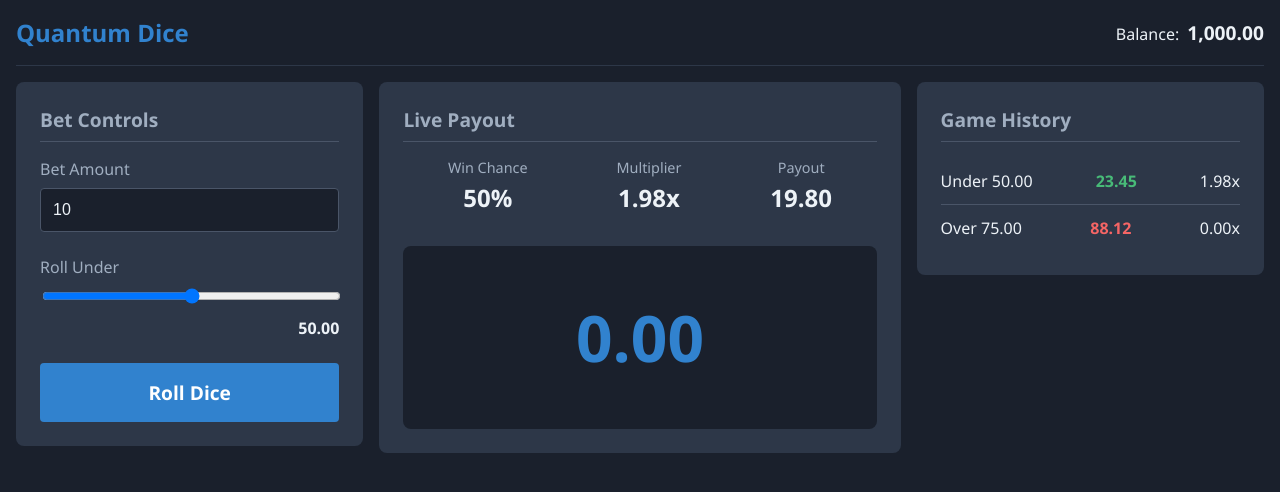
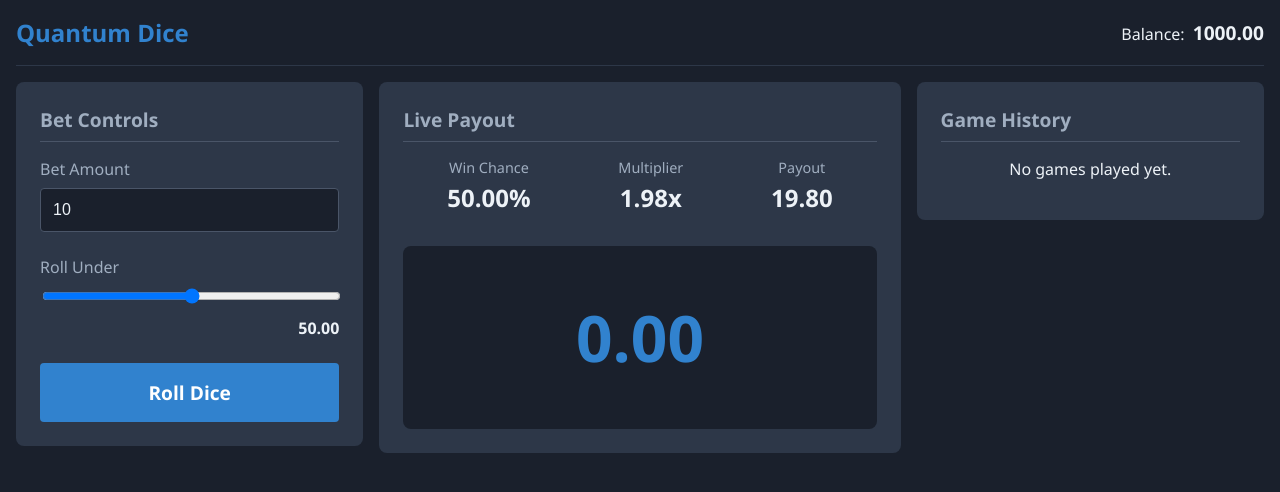
Before and after one commit to weirdspin/quantumdice, a React (Vite) app in the folder quantumdice/: page / in a window 1280 px wide. Shown: the top 492 px of the page. Built offline with nearby package versions, Linux system fonts and the light colour scheme.

Commit message:
state and interactivity implementation

```diff
--- a/quantumdice/src/App.jsx
+++ b/quantumdice/src/App.jsx
@@ -1,23 +1,77 @@
-import React from 'react';
+import React, { useState, useEffect } from 'react';
 import BetControls from './BetControls';
 import PayoutDisplay from './PayoutDisplay';
 import GameHistory from './GameHistory';
+import { calculatePayout, generateServerSeed, getRollResult } from './gameLogic';
 import './App.css';
 
 function App() {
+  const [balance, setBalance] = useState(1000.00);
+  const [betAmount, setBetAmount] = useState(10.00);
+  const [sliderValue, setSliderValue] = useState(50.00);
+  const [winChance, setWinChance] = useState(50.00);
+  const [payout, setPayout] = useState(1.98);
+  const [gameHistory, setGameHistory] = useState([]);
+
+  // Provably Fair State
+  const [serverSeed, setServerSeed] = useState(generateServerSeed());
+  const [clientSeed, setClientSeed] = useState('lucky'); // User-configurable
+  const [nonce, setNonce] = useState(0);
+
+  useEffect(() => {
+    setWinChance(sliderValue);
+    const newPayout = calculatePayout(sliderValue);
+    setPayout(newPayout);
+  }, [sliderValue]);
+
+  const handleRollDice = async () => {
+    if (balance < betAmount) {
+      alert("You don't have enough balance to make this bet.");
+      return;
+    }
+
+    const roll = await getRollResult(serverSeed, clientSeed, nonce);
+    const win = roll < sliderValue;
+
+    const newBalance = win ? balance + betAmount * (payout - 1) : balance - betAmount;
+    setBalance(newBalance);
+
+    const game = {
+      betType: 'Under',
+      target: sliderValue,
+      roll,
+      win,
+      payout: win ? payout : 0,
+    };
+    setGameHistory([game, ...gameHistory]);
+
+    setNonce(nonce + 1);
+    setServerSeed(generateServerSeed()); // Generate a new seed for the next roll
+  };
+
   return (
     <div className="app">
       <header className="app-header">
         <h1>Quantum Dice</h1>
         <div className="balance">
           <span>Balance:</span>
-          <strong>1,000.00</strong>
+          <strong>{balance.toFixed(2)}</strong>
         </div>
       </header>
       <main className="app-main">
-        <BetControls />
-        <PayoutDisplay />
-        <GameHistory />
+        <BetControls
+          betAmount={betAmount}
+          setBetAmount={setBetAmount}
+          sliderValue={sliderValue}
+          setSliderValue={setSliderValue}
+          handleRollDice={handleRollDice}
+        />
+        <PayoutDisplay
+          winChance={winChance}
+          payout={payout}
+          betAmount={betAmount}
+        />
+        <GameHistory gameHistory={gameHistory} />
       </main>
     </div>
   );
--- a/quantumdice/src/BetControls.jsx
+++ b/quantumdice/src/BetControls.jsx
@@ -1,20 +1,31 @@
 import React from 'react';
 import './BetControls.css';
 
-const BetControls = () => {
+const BetControls = ({ betAmount, setBetAmount, sliderValue, setSliderValue, handleRollDice }) => {
   return (
     <div className="bet-controls">
       <h2>Bet Controls</h2>
       <div className="control-group">
         <label>Bet Amount</label>
-        <input type="number" defaultValue="10" />
+        <input
+          type="number"
+          value={betAmount}
+          onChange={(e) => setBetAmount(parseFloat(e.target.value))}
+        />
       </div>
       <div className="control-group">
         <label>Roll Under</label>
-        <input type="range" min="0.01" max="99.99" step="0.01" defaultValue="50" />
-        <span>50.00</span>
+        <input
+          type="range"
+          min="2"
+          max="98"
+          step="1"
+          value={sliderValue}
+          onChange={(e) => setSliderValue(parseFloat(e.target.value))}
+        />
+        <span>{sliderValue.toFixed(2)}</span>
       </div>
-      <button className="roll-button">Roll Dice</button>
+      <button className="roll-button" onClick={handleRollDice}>Roll Dice</button>
     </div>
   );
 };
--- a/quantumdice/src/GameHistory.jsx
+++ b/quantumdice/src/GameHistory.jsx
@@ -1,22 +1,22 @@
 import React from 'react';
 import './GameHistory.css';
 
-const GameHistory = () => {
+const GameHistory = ({ gameHistory }) => {
   return (
     <div className="game-history">
       <h2>Game History</h2>
       <ul>
-        <li>
-          <span>Under 50.00</span>
-          <span className="win">23.45</span>
-          <span>1.98x</span>
-        </li>
-        <li>
-          <span>Over 75.00</span>
-          <span className="loss">88.12</span>
-          <span>0.00x</span>
-        </li>
-        {/* More placeholder items */}
+        {gameHistory.length === 0 ? (
+          <p>No games played yet.</p>
+        ) : (
+          gameHistory.map((game, index) => (
+            <li key={index}>
+              <span>{game.betType} {game.target.toFixed(2)}</span>
+              <span className={game.win ? 'win' : 'loss'}>{game.roll.toFixed(2)}</span>
+              <span>{game.payout.toFixed(2)}x</span>
+            </li>
+          ))
+        )}
       </ul>
     </div>
   );
--- a/quantumdice/src/PayoutDisplay.jsx
+++ b/quantumdice/src/PayoutDisplay.jsx
@@ -1,22 +1,22 @@
 import React from 'react';
 import './PayoutDisplay.css';
 
-const PayoutDisplay = () => {
+const PayoutDisplay = ({ winChance, payout, betAmount }) => {
   return (
     <div className="payout-display">
       <h2>Live Payout</h2>
       <div className="payout-info">
         <div className="info-box">
           <span>Win Chance</span>
-          <strong>50%</strong>
+          <strong>{winChance.toFixed(2)}%</strong>
         </div>
         <div className="info-box">
           <span>Multiplier</span>
-          <strong>1.98x</strong>
+          <strong>{payout.toFixed(2)}x</strong>
         </div>
         <div className="info-box">
           <span>Payout</span>
-          <strong>19.80</strong>
+          <strong>{(betAmount * payout).toFixed(2)}</strong>
         </div>
       </div>
       <div className="roll-result-animation">
```
